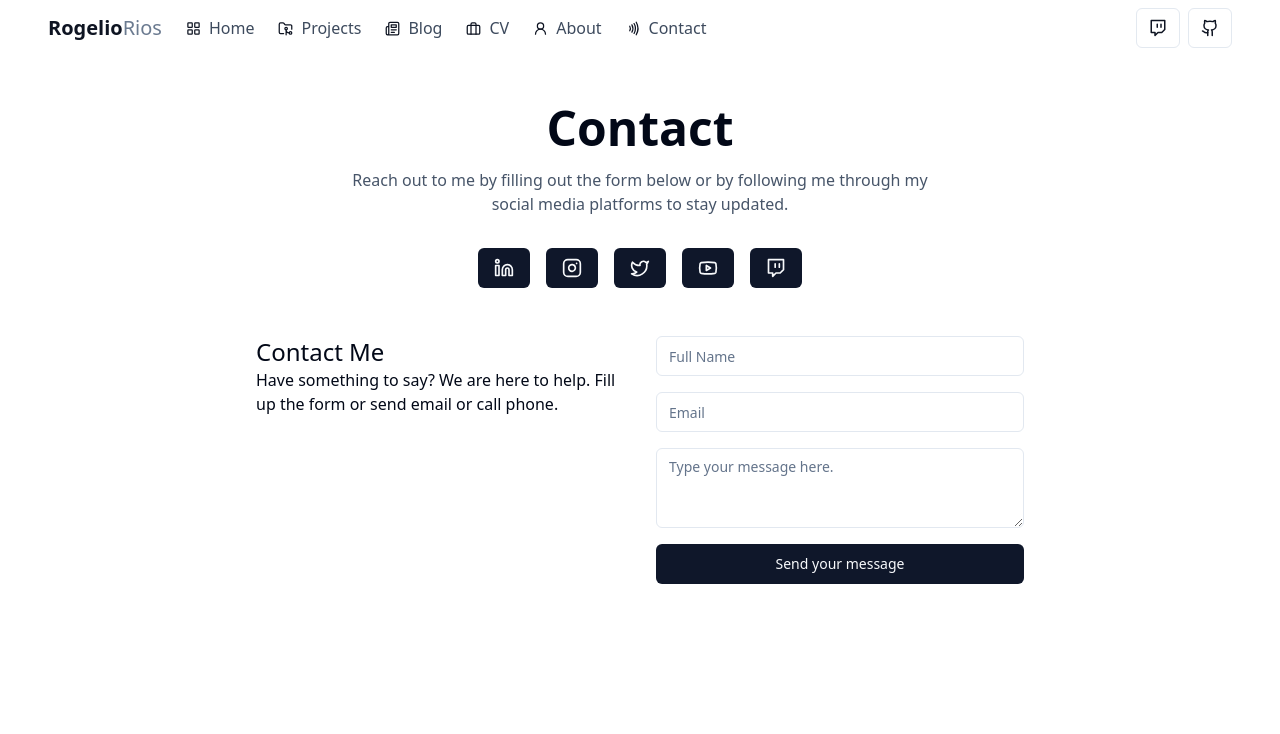
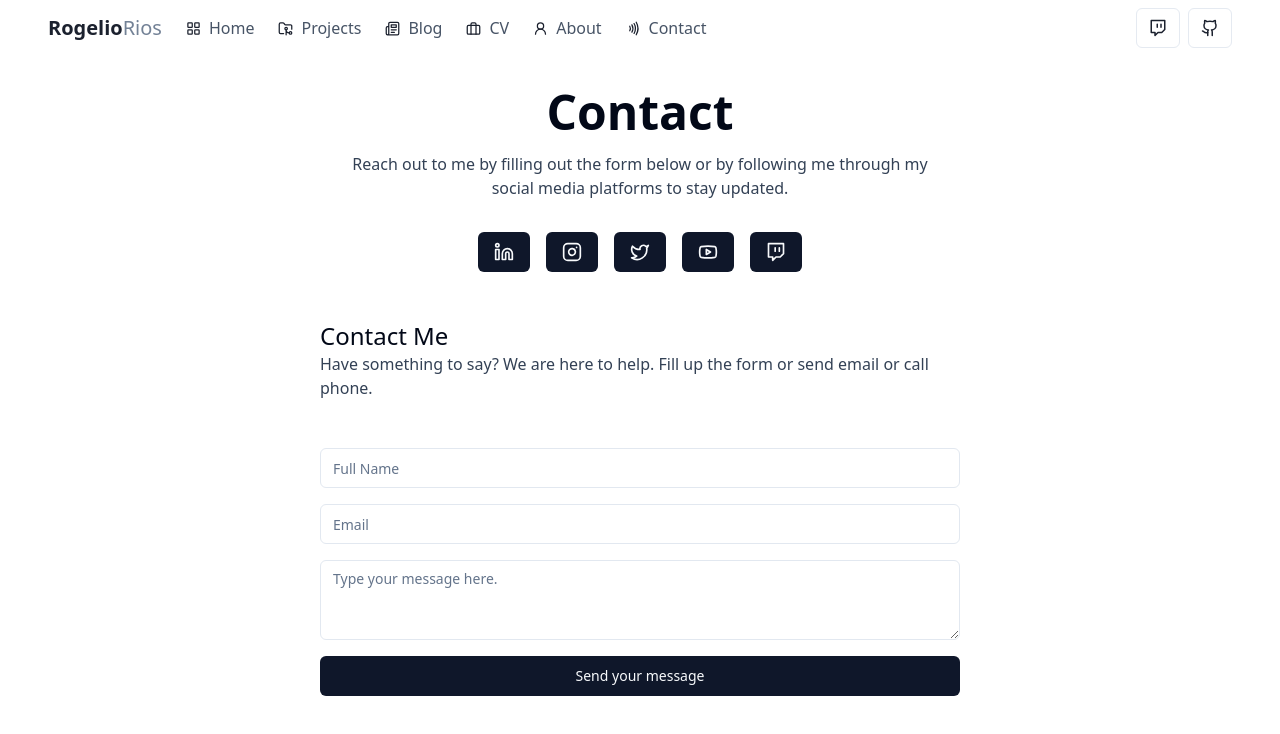
Before and after one commit to rrios4/rriosoriginals-site, a Next.js app: page /contact in a window 1280 px wide. Shown: the top 734 px of the page. Built offline with nearby package versions, Linux system fonts and the light colour scheme.

Commit message:
About Page - Added content to page - Updated layout margin - Misc changes

```diff
--- a/app/about/about-page.tsx
+++ b/app/about/about-page.tsx
@@ -1,8 +1,56 @@
-'use client'
-import React from 'react'
+"use client"
+import Image from "next/image"
+import React from "react"
 
 export default function AboutPage() {
   return (
-    <div>About Page</div>
+    <div className="mx-auto max-w-screen-xl">
+      {/* <div className='flex gap-4 w-full mt-12'>
+        <div className=''>
+          <h1 className='text-3xl font-[500]'>{"Hi, I'm Rogelio 👋"}</h1>
+          <p className='max-w-screen-lg mt-6 text-slate-700'>{"Howdy, I'm a software engineer with over 3 years of web experience. I'm currently working with NextJS and Typescript. Outside of work I practice my faith, run 3 miles daily, weight training,"} </p>
+        </div>
+        <div className='w-full'>
+          <div className='w-full bg-slate-200'>
+            <p>Tets</p>
+          </div>
+        </div>
+      </div> */}
+      <div className="mt-8 flex w-full flex-col justify-center">
+        <p className="text-center text-5xl font-bold">About</p>
+        <p className="mx-auto mt-4 max-w-xl text-center text-slate-700">
+          {"Learn a little more about me on my intestest, what I'm working on, and a bit about my story here."}
+        </p>
+      </div>
+      <div className="mx-auto mt-10 w-full">
+        <div className="relative mx-auto h-[500px] max-w-screen-md">
+          <Image className="mx-auto rounded-xl -z-50" src={"/assets/desk-setup.JPG"} fill alt="desk-setup" />
+        </div>
+        <p className="mt-2 text-center uppercase text-slate-500">{"What's on my desk"}</p>
+      </div>
+      <div className="mt-8 w-full">
+        <div className="mx-auto max-w-screen-sm">
+          <h1 className="mb-4 text-xl font-bold">Story</h1>
+          <p className="mb-4">
+            Lorem ipsum dolor sit amet, consectetur adipiscing elit, sed do eiusmod tempor incididunt ut labore et
+            dolore magna aliqua. Sed egestas egestas fringilla phasellus faucibus scelerisque eleifend donec. Adipiscing
+            bibendum est ultricies integer quis auctor elit sed vulputate. Ut sem nulla pharetra diam sit amet nisl
+            suscipit adipiscing. Tincidunt dui ut ornare lectus sit amet est. Libero justo laoreet sit amet cursus sit
+            amet dictum.
+          </p>
+          <h1 className="mb-4 text-xl font-bold">Current</h1>
+          <p className="mb-4">
+            {
+              "Working as a Web Developer for a university to help build a production grade applications to bring ease of use and delightful design to our users. Then on the side I'm working on The Roofing App which is a admin dashboard application meant to help small roofing companies that are starting our to manage their important information. The project just started as a tool meant to just help my dad's roofing company but then decided that I wanted to expand it to others and make it open source and continue maintaining it in public."
+            }
+          </p>
+        </div>
+        <div className="flex w-full justify-center mt-6 mb-10">
+          <div className="relative w-[200px] h-[200px]">
+            <Image className="rounded-full -z-50" src={"/assets/profile-me.JPG"} fill alt="my-profile-pic" />
+          </div>
+        </div>
+      </div>
+    </div>
   )
 }
--- a/app/contact/contact-page.tsx
+++ b/app/contact/contact-page.tsx
@@ -10,9 +10,9 @@ import { openInNewTab } from "lib/utils"
 export default function ContactPage() {
   return (
     <div className="mx-auto max-w-screen-xl">
-      <div className="flex w-full flex-col justify-center mt-12">
+      <div className="flex w-full flex-col justify-center mt-8">
         <p className="text-center text-5xl font-bold">Contact</p>
-        <p className="mx-auto mt-4 max-w-xl text-center text-slate-600">
+        <p className="mx-auto mt-4 max-w-xl text-center text-slate-700">
           Reach out to me by filling out the form below or by following me through my social media platforms to stay
           updated.
         </p>
@@ -35,10 +35,10 @@ export default function ContactPage() {
             <TwitchIcon size={20} className="mx-auto px-0" onClick={() => openInNewTab("https://www.twitch.tv/roriginals")}/>
           </Button>
         </div>
-        <div className="flex w-full max-w-screen-md justify-center gap-8 mx-auto">
+        <div className="flex w-full max-w-screen-sm justify-center gap-12 mx-auto lg:flex-col">
           <div className="w-full">
             <p className="text-2xl">Contact Me</p>
-            <p className="">Have something to say? We are here to help. Fill up the form or send email or call phone.</p>
+            <p className="text-slate-700">Have something to say? We are here to help. Fill up the form or send email or call phone.</p>
           </div>
           <div className="flex flex-col gap-4 w-full">
             <Input placeholder="Full Name"/>
--- a/app/layout.tsx
+++ b/app/layout.tsx
@@ -18,7 +18,7 @@ export default function RootLayout({
     <html lang="en">
       <body>
         <Navbar />
-        <div className="container">{children}</div>
+        <div className="container my-8">{children}</div>
       </body>
     </html>
   )
--- a/components/layout/navbar.tsx
+++ b/components/layout/navbar.tsx
@@ -51,7 +51,7 @@ const linkItems = [
 
 export default function Navbar() {
   return (
-    <div className="sticky top-0 w-full bg-white px-4 py-2 opacity-95 backdrop-blur-xl dark:bg-slate-900">
+    <div className="sticky top-0 w-full bg-white px-4 py-2 opacity-90 backdrop-blur-xl dark:bg-slate-900">
       <div className="container flex justify-between">
         <div className="flex gap-4">
           <p className="my-auto text-xl font-bold">
```
Also changed, not shown: public/assets/profile-me.JPG (added), 1 other file (tests, documents, lock files or other folders).
